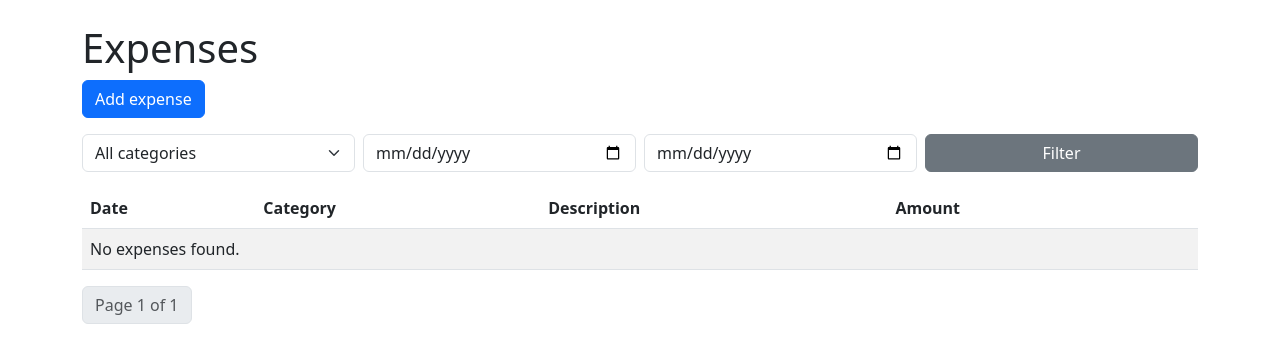
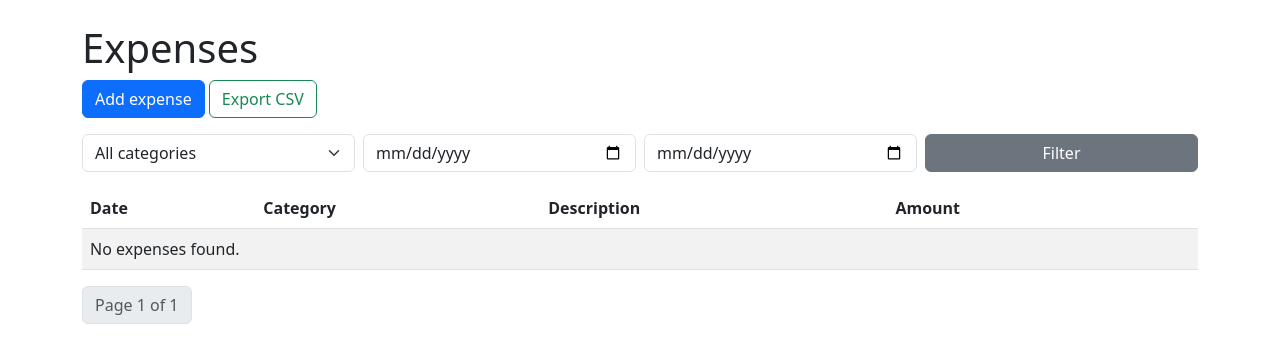
Before and after one commit to KacperKicior/ExpenseTracker, a Django app: page /expenses/ in a window 1280 px wide. Shown: the part 56-419 px from the top of the page. Run offline with Django 5.2, Linux system fonts and the light colour scheme; the visitor is signed in with stand-in values (Sample User, id 1); data that the repository does not hold is empty.

Commit message:
Export csv added
Export of expenses into csv file implemented. Fixed float display value to point 2 decimal and deleted legend from bar chart

```diff
--- a/expenses/templates/expenses/expense_list.html
+++ b/expenses/templates/expenses/expense_list.html
@@ -4,6 +4,13 @@
 
 <div class="mb-3">
   <a href="{% url 'expenses:expense_add' %}" class="btn btn-primary">Add expense</a>
+  <a
+    href="{% url 'expenses:expense_export_csv' %}?{{ request.GET.urlencode }}"
+    class="btn btn-outline-success"
+  >
+  Export CSV
+</a>
+
 </div>
 
 <form method="get" class="row g-2 mb-3">
@@ -44,7 +51,7 @@
       <td>{{ expense.date }}</td>
       <td>{{ expense.category|default:"(No category)" }}</td>
       <td>{{ expense.description }}</td>
-      <td>{{ expense.amount }}</td>
+      <td>{{ expense.amount|floatformat:2 }}</td>
       <td>
         <a href="{% url 'expenses:expense_edit' expense.pk %}" class="btn btn-sm btn-outline-primary">Edit</a>
         <a href="{% url 'expenses:expense_delete' expense.pk %}" class="btn btn-sm btn-outline-danger">Delete</a>
--- a/expenses/urls.py
+++ b/expenses/urls.py
@@ -9,6 +9,7 @@ urlpatterns = [
     path('expenses/add/', views.expense_create, name='expense_add'),
     path('expenses/<int:pk>/edit/', views.expense_update, name='expense_edit'),
     path('expenses/<int:pk>/delete/', views.expense_delete, name='expense_delete'),
+    path('expenses/export/csv/', views.export_expenses_csv, name='expense_export_csv'),
     path('categories/', views.category_list, name='category_list'),
     path('categories/add/', views.category_create, name='category_add'),
 ]
--- a/expenses/views.py
+++ b/expenses/views.py
@@ -8,6 +8,9 @@ from .forms import ExpenseForm, CategoryForm
 
 from django.db.models.functions import TruncMonth
 import json
+
+from django.http import HttpResponse
+import csv
 
 @login_required
 def dashboard(request):
@@ -158,3 +161,38 @@ def category_create(request):
     else:
         form = CategoryForm()
     return render(request, 'expenses/category_form.html', {'form': form})
+
+
+@login_required
+def export_expenses_csv(request):
+    expenses = Expense.objects.filter(user=request.user).order_by('date')
+
+    category_id = request.GET.get('category')
+    date_from = request.GET.get('date_from')
+    date_to = request.GET.get('date_to')
+
+    # treat empty string / “None” as no filter
+    if category_id and category_id != 'None':
+        expenses = expenses.filter(category_id=category_id)
+
+    if date_from and date_from != 'None':
+        expenses = expenses.filter(date__gte=date_from)
+
+    if date_to and date_to != 'None':
+        expenses = expenses.filter(date__lte=date_to)
+
+    response = HttpResponse(content_type='text/csv')
+    response['Content-Disposition'] = 'attachment; filename="expenses.csv"'
+
+    writer = csv.writer(response)
+    writer.writerow(['Date', 'Category', 'Description', 'Amount'])
+
+    for e in expenses:
+        writer.writerow([
+            e.date,
+            e.category.name if e.category else '',
+            e.description,
+            e.amount,
+        ])
+
+    return response
```
Also changed, not shown: expenses/templates/expenses/dashboard.html (+8 -3 lines).
